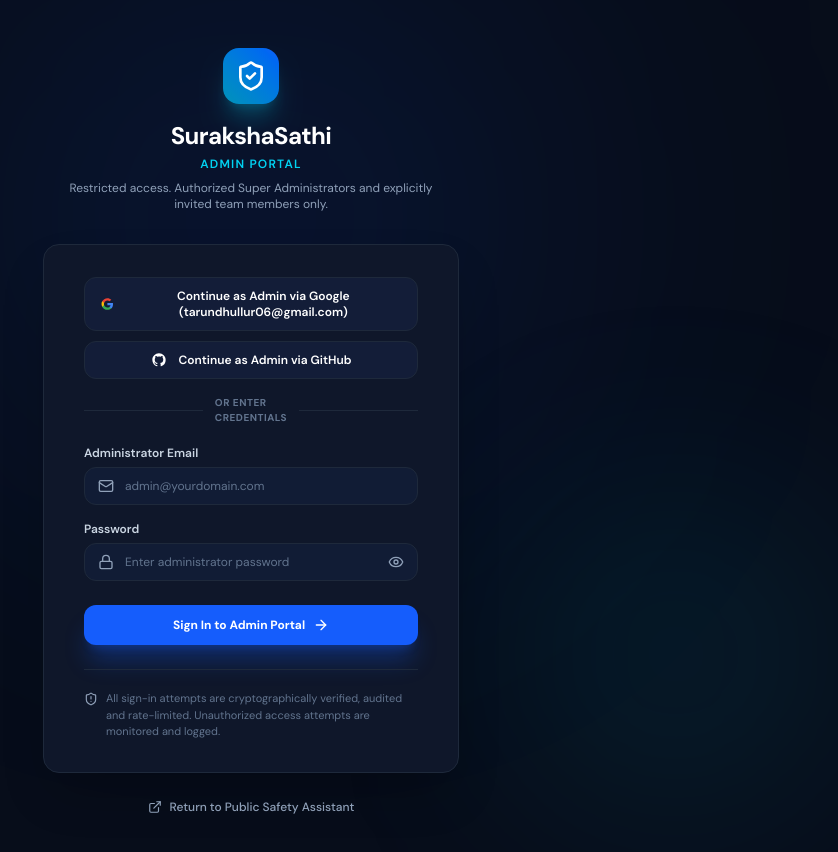
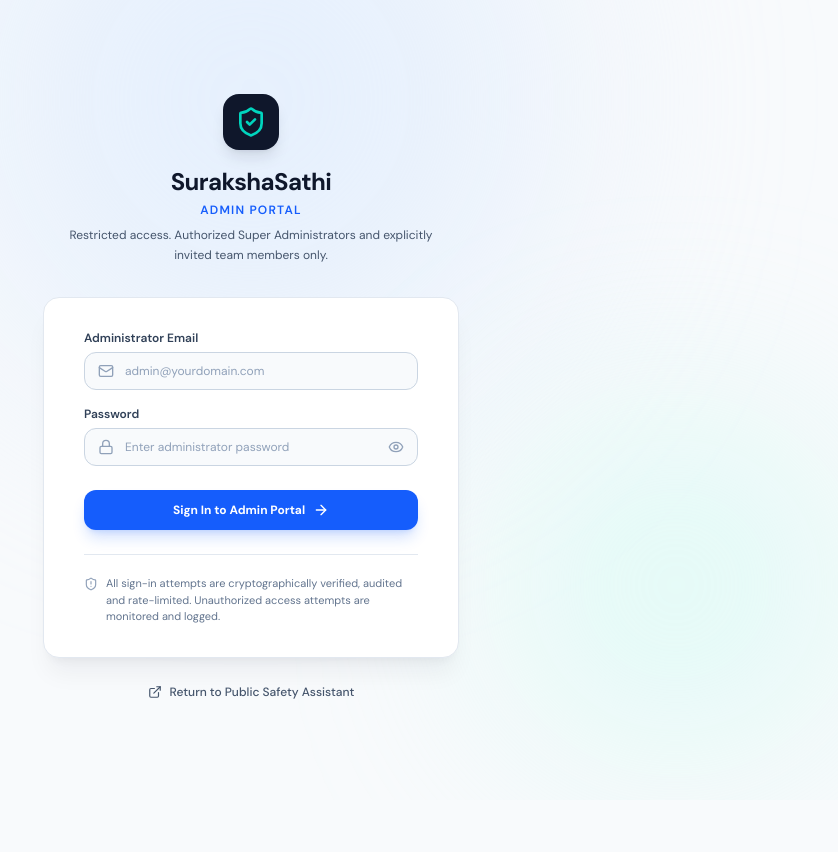
Before and after one commit to Varunreddy1207/Ridecompare, a React (Vite) app in the folder SurakshaSathi-AI-App-FinalDeploy/: page /admin/login in a window 1280 px wide. Shown: the top 852 px of the page, without its empty margins (389-1227 px from the left). After the commit the page ends 800 px from the top, so only its background shows below. Built offline with nearby package versions, Linux system fonts and the light colour scheme.

Commit message:
feat: white theme admin login without OAuth and credential auth for Varun Reddy

```diff
--- a/SurakshaSathi-AI-App-FinalDeploy/src/pages/admin/AdminLoginPage.jsx
+++ b/SurakshaSathi-AI-App-FinalDeploy/src/pages/admin/AdminLoginPage.jsx
@@ -1,7 +1,6 @@
 import React, { useState, useEffect } from "react"
 import { useNavigate, useLocation, Link } from "react-router-dom"
 import {
-  Shield,
   ShieldCheck,
   Lock,
   Mail,
@@ -16,17 +15,14 @@ import {
 } from "lucide-react"
 import { useAdminAuth } from "../../contexts/AdminAuthContext.jsx"
 import { useAdminNotification } from "../../contexts/AdminNotificationContext.jsx"
-import { useAuth } from "../../contexts/AuthContext.jsx"
 
 export default function AdminLoginPage() {
-  const { login, oauthLogin, verifyMfa, isAuthenticated, isLoading } = useAdminAuth()
-  const { currentUser } = useAuth()
+  const { login, verifyMfa, isAuthenticated, isLoading } = useAdminAuth()
   const { addToast } = useAdminNotification()
   const navigate = useNavigate()
   const location = useLocation()
 
-  // Form states - prefilled with authenticated user's email if already signed in
-  const [email, setEmail] = useState(() => currentUser?.email || "")
+  const [email, setEmail] = useState("")
   const [password, setPassword] = useState("")
   const [showPassword, setShowPassword] = useState(false)
   const [loading, setLoading] = useState(false)
@@ -54,21 +50,6 @@ export default function AdminLoginPage() {
     }
   }, [isAuthenticated, isLoading, navigate, from])
 
-  const handleOAuthLogin = async (oauthEmail, provider) => {
-    setError("")
-    setLoading(true)
-    try {
-      const res = await oauthLogin(oauthEmail, provider)
-      addToast(`Authenticated as ${res.user.role} via ${provider}!`, "success")
-      navigate(from, { replace: true })
-    } catch (err) {
-      setError(err.message || `The ${provider} account is not authorized as an administrator.`)
-      addToast(err.message || "OAuth authentication failed.", "error")
-    } finally {
-      setLoading(false)
-    }
-  }
-
   const handleSubmit = async (e) => {
     e.preventDefault()
     setError("")
@@ -79,7 +60,7 @@ export default function AdminLoginPage() {
         // Step 2: Verify 6-digit TOTP
         const res = await verifyMfa(mfaToken, mfaCode)
         if (res?.success) {
-          addToast(`Two-factor verified. Welcome back, ${res.user.name}!`, "success")
+          addToast(`Two-factor verified. Welcome back, ${res.user?.name || "Admin"}!`, "success")
           navigate(from, { replace: true })
         }
       } else {
@@ -90,7 +71,7 @@ export default function AdminLoginPage() {
           setMfaToken(res.mfaToken)
           addToast("Enter the 6-digit code from your authenticator app.", "info")
         } else if (res?.success) {
-          addToast(`Welcome back, ${res.user.name}!`, "success")
+          addToast(`Welcome back, ${res.user?.name || "Admin"}!`, "success")
           navigate(from, { replace: true })
         }
       }
@@ -110,73 +91,34 @@ export default function AdminLoginPage() {
   }
 
   return (
-    <div className="min-h-screen bg-[#070D1A] flex flex-col justify-center py-12 sm:px-6 lg:px-8 text-slate-100 font-sans selection:bg-blue-600 selection:text-white relative overflow-hidden">
-      {/* Background radial ambient lights */}
-      <div className="absolute top-1/4 left-1/2 -translate-x-1/2 -translate-y-1/2 w-[600px] h-[600px] bg-blue-600/10 blur-[140px] rounded-full pointer-events-none" />
-      <div className="absolute bottom-10 right-10 w-[350px] h-[350px] bg-cyan-600/10 blur-[100px] rounded-full pointer-events-none" />
+    <div className="min-h-screen bg-slate-50 flex flex-col justify-center py-12 sm:px-6 lg:px-8 text-slate-900 font-sans selection:bg-blue-600 selection:text-white relative overflow-hidden">
+      {/* Subtle light background accents */}
+      <div className="absolute top-0 left-1/2 -translate-x-1/2 -translate-y-1/3 w-[600px] h-[600px] bg-blue-100/60 blur-[120px] rounded-full pointer-events-none" />
+      <div className="absolute bottom-10 right-10 w-[350px] h-[350px] bg-teal-100/50 blur-[100px] rounded-full pointer-events-none" />
 
       <div className="sm:mx-auto sm:w-full sm:max-w-md z-10 px-4">
         {/* Brand Logo & Header */}
         <div className="flex flex-col items-center text-center">
-          <div className="relative flex items-center justify-center w-14 h-14 rounded-2xl bg-gradient-to-tr from-cyan-600 to-blue-600 shadow-xl shadow-cyan-500/25 mb-4">
-            <ShieldCheck className="w-8 h-8 text-white" />
+          <div className="relative flex items-center justify-center w-14 h-14 rounded-2xl bg-slate-900 text-teal-400 shadow-lg shadow-slate-900/10 mb-4">
+            <ShieldCheck className="w-8 h-8" />
           </div>
-          <h1 className="text-2xl font-bold tracking-tight text-white flex items-center gap-2">
+          <h1 className="text-2xl font-bold tracking-tight text-slate-900 flex items-center gap-2">
             SurakshaSathi
           </h1>
-          <span className="text-xs font-semibold text-cyan-400 uppercase tracking-widest mt-1">
+          <span className="text-xs font-semibold text-blue-600 uppercase tracking-widest mt-1">
             Admin Portal
           </span>
-          <p className="mt-2 text-xs text-slate-400 max-w-sm">
+          <p className="mt-2 text-xs text-slate-600 max-w-sm leading-relaxed">
             Restricted access. Authorized Super Administrators and explicitly invited team members only.
           </p>
         </div>
 
-        {/* Login Card */}
-        <div className="mt-8 bg-[#0F172A] border border-[#1E293B] py-8 px-6 shadow-2xl rounded-2xl sm:px-10">
+        {/* Login Card (White Theme) */}
+        <div className="mt-8 bg-white border border-slate-200 py-8 px-6 shadow-xl shadow-slate-900/5 rounded-2xl sm:px-10">
           {error && (
-            <div className="mb-5 flex items-start gap-2.5 p-3 rounded-xl bg-rose-500/10 border border-rose-500/20 text-rose-400 text-xs">
-              <AlertCircle className="w-4 h-4 flex-shrink-0 mt-0.5" />
+            <div className="mb-5 flex items-start gap-2.5 p-3 rounded-xl bg-rose-50 border border-rose-200 text-rose-700 text-xs">
+              <AlertCircle className="w-4 h-4 flex-shrink-0 mt-0.5 text-rose-600" />
               <div className="leading-relaxed">{error}</div>
-            </div>
-          )}
-
-          {!requireMfa && (
-            <div className="space-y-2.5 mb-5">
-              <button
-                type="button"
-                disabled={loading}
-                onClick={() => handleOAuthLogin(currentUser?.email || "tarundhullur06@gmail.com", "Google")}
-                className="w-full flex items-center justify-center gap-3 py-2.5 px-4 rounded-xl text-xs font-semibold text-white bg-[#131D38] hover:bg-[#1E293B] border border-[#1E293B] hover:border-slate-600 transition disabled:opacity-50"
-              >
-                <svg className="w-4 h-4" viewBox="0 0 24 24">
-                  <path fill="#4285F4" d="M22.56 12.25c0-.78-.07-1.53-.2-2.25H12v4.26h5.92c-.26 1.37-1.04 2.53-2.21 3.31v2.77h3.57c2.08-1.92 3.28-4.74 3.28-8.09z" />
-                  <path fill="#34A853" d="M12 23c2.97 0 5.46-.98 7.28-2.66l-3.57-2.77c-.98.66-2.23 1.06-3.71 1.06-2.86 0-5.29-1.93-6.16-4.53H2.18v2.84C3.99 20.53 7.7 23 12 23z" />
-                  <path fill="#FBBC05" d="M5.84 14.09c-.22-.66-.35-1.36-.35-2.09s.13-1.43.35-2.09V7.06H2.18C1.43 8.55 1 10.22 1 12s.43 3.45 1.18 4.94l2.85-2.22.81-.63z" />
-                  <path fill="#EA4335" d="M12 5.38c1.62 0 3.06.56 4.21 1.64l3.15-3.15C17.45 2.09 14.97 1 12 1 7.7 1 3.99 3.47 2.18 7.06l3.66 2.84c.87-2.6 3.3-4.52 6.16-4.52z" />
-                </svg>
-                <span>Continue as Admin via Google ({currentUser?.email || "tarundhullur06@gmail.com"})</span>
-              </button>
-
-              <button
-                type="button"
-                disabled={loading}
-                onClick={() => handleOAuthLogin(currentUser?.email || "tarundhullur06@gmail.com", "GitHub")}
-                className="w-full flex items-center justify-center gap-3 py-2.5 px-4 rounded-xl text-xs font-semibold text-white bg-[#131D38] hover:bg-[#1E293B] border border-[#1E293B] hover:border-slate-600 transition disabled:opacity-50"
-              >
-                <svg className="w-4 h-4 fill-current text-white" viewBox="0 0 24 24">
-                  <path fillRule="evenodd" clipRule="evenodd" d="M12 2C6.477 2 2 6.484 2 12.017c0 4.425 2.865 8.18 6.839 9.504.5.092.682-.217.682-.483 0-.237-.008-.868-.013-1.703-2.782.605-3.369-1.343-3.369-1.343-.454-1.158-1.11-1.466-1.11-1.466-.908-.62.069-.608.069-.608 1.003.07 1.53 1.032 1.53 1.032.892 1.53 2.341 1.088 2.91.832.092-.647.35-1.088.636-1.338-2.22-.253-4.555-1.113-4.555-4.951 0-1.093.39-1.988 1.029-2.688-.103-.253-.446-1.272.098-2.65 0 0 .84-.27 2.75 1.026A9.564 9.564 0 0112 6.844c.85.004 1.705.115 2.504.337 1.909-1.296 2.747-1.027 2.747-1.027.546 1.379.202 2.398.1 2.651.64.7 1.028 1.595 1.028 2.688 0 3.848-2.339 4.695-4.566 4.943.359.309.678.92.678 1.855 0 1.338-.012 2.419-.012 2.747 0 .268.18.58.688.482A10.019 10.019 0 0022 12.017C22 6.484 17.522 2 12 2z" />
-                </svg>
-                <span>Continue as Admin via GitHub</span>
-              </button>
-
-              <div className="relative flex items-center justify-center my-4">
-                <div className="border-t border-[#1E293B] w-full" />
-                <span className="bg-[#0F172A] px-3 text-[10px] uppercase font-bold text-slate-500 tracking-wider">
-                  Or enter credentials
-                </span>
-                <div className="border-t border-[#1E293B] w-full" />
-              </div>
             </div>
           )}
 
@@ -184,7 +126,7 @@ export default function AdminLoginPage() {
             {!requireMfa ? (
               <>
                 <div>
-                  <label className="block text-xs font-semibold text-slate-300 mb-1.5">
+                  <label className="block text-xs font-semibold text-slate-700 mb-1.5">
                     Administrator Email
                   </label>
                   <div className="relative">
@@ -198,14 +140,14 @@ export default function AdminLoginPage() {
                       value={email}
                       onChange={(e) => setEmail(e.target.value)}
                       placeholder="admin@yourdomain.com"
-                      className="w-full pl-10 pr-3.5 py-2.5 rounded-xl bg-[#111C35] border border-[#1E293B] text-xs text-white placeholder-slate-500 focus:outline-none focus:border-blue-500 transition"
+                      className="w-full pl-10 pr-3.5 py-2.5 rounded-xl bg-slate-50 border border-slate-300 text-xs text-slate-900 placeholder-slate-400 focus:outline-none focus:bg-white focus:border-blue-600 focus:ring-2 focus:ring-blue-100 transition"
                     />
                   </div>
                 </div>
 
                 <div>
                   <div className="flex items-center justify-between mb-1.5">
-                    <label className="block text-xs font-semibold text-slate-300">
+                    <label className="block text-xs font-semibold text-slate-700">
                       Password
                     </label>
                   </div>
@@ -220,12 +162,12 @@ export default function AdminLoginPage() {
                       value={password}
                       onChange={(e) => setPassword(e.target.value)}
                       placeholder="Enter administrator password"
-                      className="w-full pl-10 pr-10 py-2.5 rounded-xl bg-[#111C35] border border-[#1E293B] text-xs text-white placeholder-slate-500 focus:outline-none focus:border-blue-500 transition"
+                      className="w-full pl-10 pr-10 py-2.5 rounded-xl bg-slate-50 border border-slate-300 text-xs text-slate-900 placeholder-slate-400 focus:outline-none focus:bg-white focus:border-blue-600 focus:ring-2 focus:ring-blue-100 transition"
                     />
                     <button
                       type="button"
                       onClick={() => setShowPassword(!showPassword)}
-                      className="absolute inset-y-0 right-0 pr-3.5 flex items-center text-slate-400 hover:text-white transition"
+                      className="absolute inset-y-0 right-0 pr-3.5 flex items-center text-slate-400 hover:text-slate-700 transition"
                       tabIndex={-1}
                       aria-label={showPassword ? "Hide password" : "Show password"}
                     >
@@ -237,12 +179,12 @@ export default function AdminLoginPage() {
             ) : (
               /* Two-Factor Authentication Prompt */
               <div className="space-y-4">
-                <div className="p-3 rounded-xl bg-blue-600/10 border border-blue-500/20 text-blue-300 text-xs flex items-center gap-2.5">
-                  <KeyRound className="w-4 h-4 text-cyan-400 flex-shrink-0" />
+                <div className="p-3 rounded-xl bg-blue-50 border border-blue-200 text-blue-800 text-xs flex items-center gap-2.5">
+                  <KeyRound className="w-4 h-4 text-blue-600 flex-shrink-0" />
                   <span>Two-Factor Authentication is active on this account.</span>
                 </div>
                 <div>
-                  <label className="block text-xs font-semibold text-slate-300 mb-1.5">
+                  <label className="block text-xs font-semibold text-slate-700 mb-1.5">
                     6-Digit Authenticator Code
                   </label>
                   <input
@@ -255,7 +197,7 @@ export default function AdminLoginPage() {
                     value={mfaCode}
                     onChange={(e) => setMfaCode(e.target.value.replace(/\D/g, ""))}
                     placeholder="123456"
-                    className="w-full text-center tracking-[0.3em] font-mono text-base py-2.5 rounded-xl bg-[#111C35] border border-[#1E293B] text-white placeholder-slate-600 focus:outline-none focus:border-cyan-400 transition"
+                    className="w-full text-center tracking-[0.3em] font-mono text-base py-2.5 rounded-xl bg-slate-50 border border-slate-300 text-slate-900 placeholder-slate-400 focus:outline-none focus:bg-white focus:border-blue-600 focus:ring-2 focus:ring-blue-100 transition"
                   />
                 </div>
               </div>
@@ -265,7 +207,7 @@ export default function AdminLoginPage() {
               <button
                 type="submit"
                 disabled={loading}
-                className="w-full flex items-center justify-center gap-2 py-3 px-4 rounded-xl text-xs font-bold text-white bg-blue-600 hover:bg-blue-500 shadow-xl shadow-blue-600/30 transition disabled:opacity-50"
+                className="w-full flex items-center justify-center gap-2 py-3 px-4 rounded-xl text-xs font-bold text-white bg-blue-600 hover:bg-blue-700 shadow-lg shadow-blue-600/20 transition disabled:opacity-50"
               >
                 {loading ? (
                   <>
@@ -286,7 +228,7 @@ export default function AdminLoginPage() {
                 <button
                   type="button"
                   onClick={handleCancelMfa}
-                  className="text-xs text-slate-400 hover:text-slate-200 transition"
+                  className="text-xs text-slate-500 hover:text-slate-900 transition"
                 >
                   ← Back to Email Sign-In
                 </button>
@@ -295,7 +237,7 @@ export default function AdminLoginPage() {
           </form>
 
           {/* Security Notice */}
-          <div className="mt-6 pt-5 border-t border-[#1E293B] flex items-start gap-2 text-[11px] text-slate-500">
+          <div className="mt-6 pt-5 border-t border-slate-200 flex items-start gap-2 text-[11px] text-slate-500">
             <ShieldAlert className="w-3.5 h-3.5 text-slate-400 flex-shrink-0 mt-0.5" />
             <span>
               All sign-in attempts are cryptographically verified, audited and rate-limited. Unauthorized access attempts are monitored and logged.
@@ -307,7 +249,7 @@ export default function AdminLoginPage() {
         <div className="mt-6 text-center">
           <Link
             to="/"
-            className="inline-flex items-center gap-2 text-xs font-medium text-slate-400 hover:text-cyan-400 transition"
+            className="inline-flex items-center gap-2 text-xs font-medium text-slate-600 hover:text-blue-600 transition"
           >
             <ExternalLink className="w-3.5 h-3.5" />
             <span>Return to Public Safety Assistant</span>
```
Also changed, not shown: SurakshaSathi-AI-App-FinalDeploy/src/components/admin/AdminProtectedRoute.jsx (+11 -11 lines), SurakshaSathi-AI-App-FinalDeploy/src/contexts/AdminAuthContext.jsx (+85 -5 lines), 2 other files (tests, documents, lock files or other folders).
